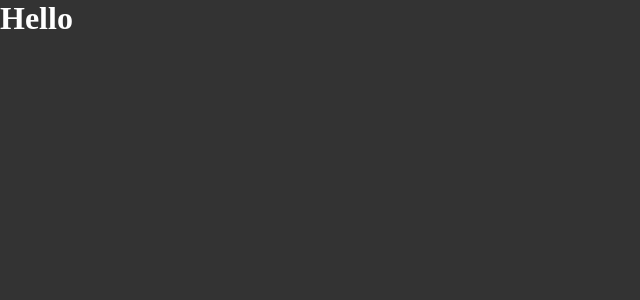
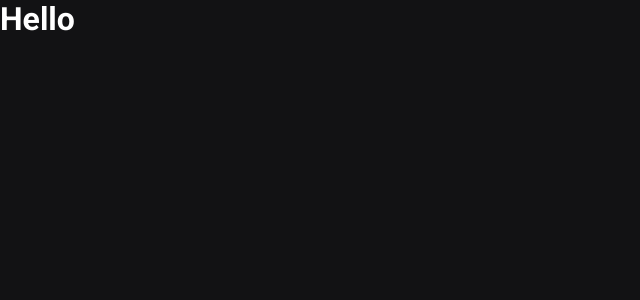
Before and after one commit to Lucasedusi/pomodoro-timer-react, a React (Vite) app: page / in a window 1280 px wide. Shown: the top 300 px of the page, without its empty margins (0-640 px from the left). Built offline with nearby package versions, Linux system fonts and the light colour scheme.

Commit message:
:lipstick:feat: add fonts

```diff
--- a/index.html
+++ b/index.html
@@ -2,9 +2,16 @@
 <html lang="en">
 	<head>
 		<meta charset="UTF-8" />
+		<link rel="preconnect" href="https://fonts.googleapis.com" />
+		<link rel="preconnect" href="https://fonts.gstatic.com" crossorigin />
+
 		<link rel="icon" type="image/svg+xml" href="/vite.svg" />
-    <meta name="viewport" content="width=device-width, initial-scale=1.0" />
-    <title>Vite + React + TS</title>
+
+		<link
+			href="https://fonts.googleapis.com/css2?family=Roboto+Mono:wght@700&family=Roboto:wght@400;700&display=swap"
+			rel="stylesheet"
+		/>
+		<title>Pomodoro Timer</title>
 	</head>
 	<body>
 		<div id="root"></div>
--- a/src/@types/styles.d.ts
+++ b/src/@types/styles.d.ts
@@ -1,8 +1,8 @@
 import styled from "styled-components";
-import { defautTheme } from "../styles/themes/default";
+import { defaultTheme } from "../styles/themes/default";
 
-type ThemeType = typeof defautTheme;
+type ThemeType = typeof defaultTheme;
 
 declare module "styled-components" {
-	export interface DefautTheme extends ThemeType {}
+	export interface DefaultTheme extends ThemeType {}
 }
--- a/src/App.tsx
+++ b/src/App.tsx
@@ -1,11 +1,11 @@
 import { ThemeProvider } from "styled-components";
 
-import { defautTheme } from "./styles/themes/default";
+import { defaultTheme } from "./styles/themes/default";
 import { GlobalStyle } from "./styles/themes/global";
 
 export function App() {
 	return (
-		<ThemeProvider theme={defautTheme}>
+		<ThemeProvider theme={defaultTheme}>
 			<h1>Hello</h1>
 
 			<GlobalStyle />
--- a/src/styles/themes/default.ts
+++ b/src/styles/themes/default.ts
@@ -1,4 +1,21 @@
-export const defautTheme = {
-	primary: "#f00",
-	secondary: "#4ff",
+export const defaultTheme = {
+	white: "#FFF",
+
+	"gray-100": "#E1E1E6",
+	"gray-300": "#C4C4CC",
+	"gray-400": "#8D8D99",
+	"gray-500": "#7C7C8A",
+	"gray-600": "#323238",
+	"gray-700": "#29292E",
+	"gray-800": "#202024",
+	"gray-900": "#121214",
+
+	"green-300": "#00B37E",
+	"green-500": "#00875F",
+	"green-700": "#015F43",
+
+	"red-500": "#AB222E",
+	"red-700": "#7A1921",
+
+	"yellow-500": "#FBA94C",
 };
--- a/src/styles/themes/global.ts
+++ b/src/styles/themes/global.ts
@@ -7,8 +7,19 @@
     box-sizing: border-box;
   }
 
+  :focus {
+    outline: 0;
+    box-shadow: 0 0 0 2px ${(props) => props.theme["green-500"]};
+  }
+
   body {
-    background: #333;
-    color: #fff
+    background: ${(props) => props.theme["gray-900"]};
+    color: #fff;
+  }
+
+  body, input, text-area, button {
+    font-family: "Roboto", sans-serif;
+    font-weight: 400;
+    font-size: 1rem;
   }
 `;
```
Lines whose indentation alone changed are shown as unchanged.
